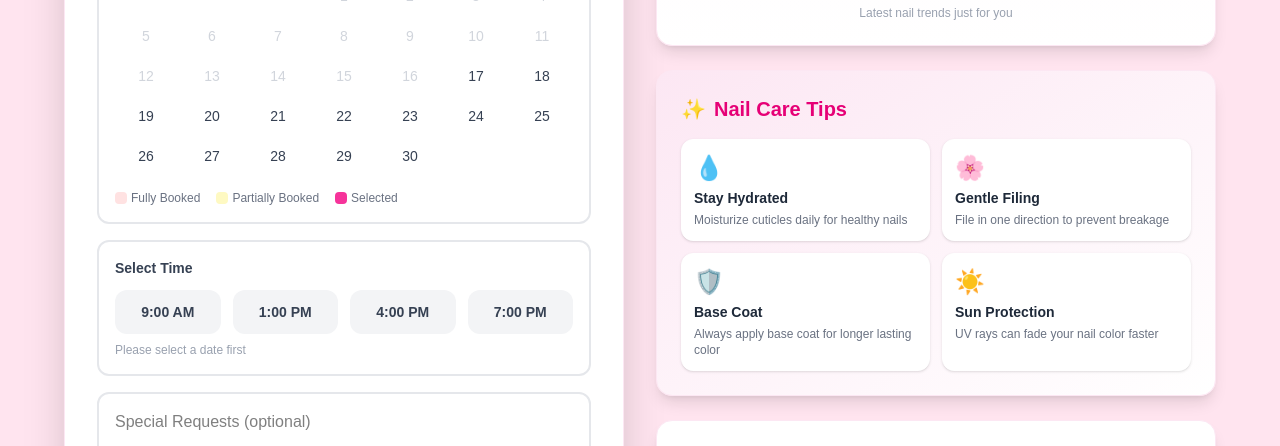
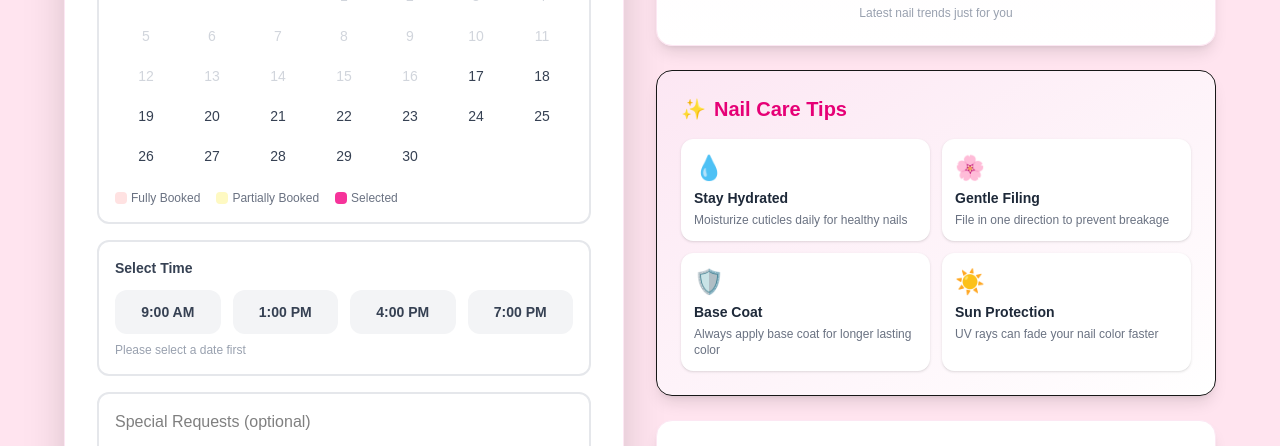
Before and after one commit to rhigovillahermosa18-star/Capstone, a Next.js app: page /book in a window 1280 px wide. Shown: the part 587-1033 px from the top of the page. Built offline with nearby package versions, Linux system fonts and the light colour scheme; no server answers; the database is empty.

Commit message:
update project files

```diff
--- a/app/book/page.tsx
+++ b/app/book/page.tsx
@@ -359,7 +359,7 @@ function BookContent() {
               <p className="text-xs text-gray-400 text-center mt-3">Latest nail trends just for you</p>
             </div>
             {/* Design Tips Section */}
-            <div className="bg-gradient-to-br from-pink-100 to-white p-6 rounded-2xl shadow-lg border border-pink-100">
+            <div className="bg-gradient-to-br from-pink-100 to-white p-6 rounded-2xl shadow-lg border border-white-100">
               <h3 className="text-pink-600 font-bold text-xl mb-4 flex items-center gap-2">
                 <span>✨</span> Nail Care Tips
               </h3>
```
